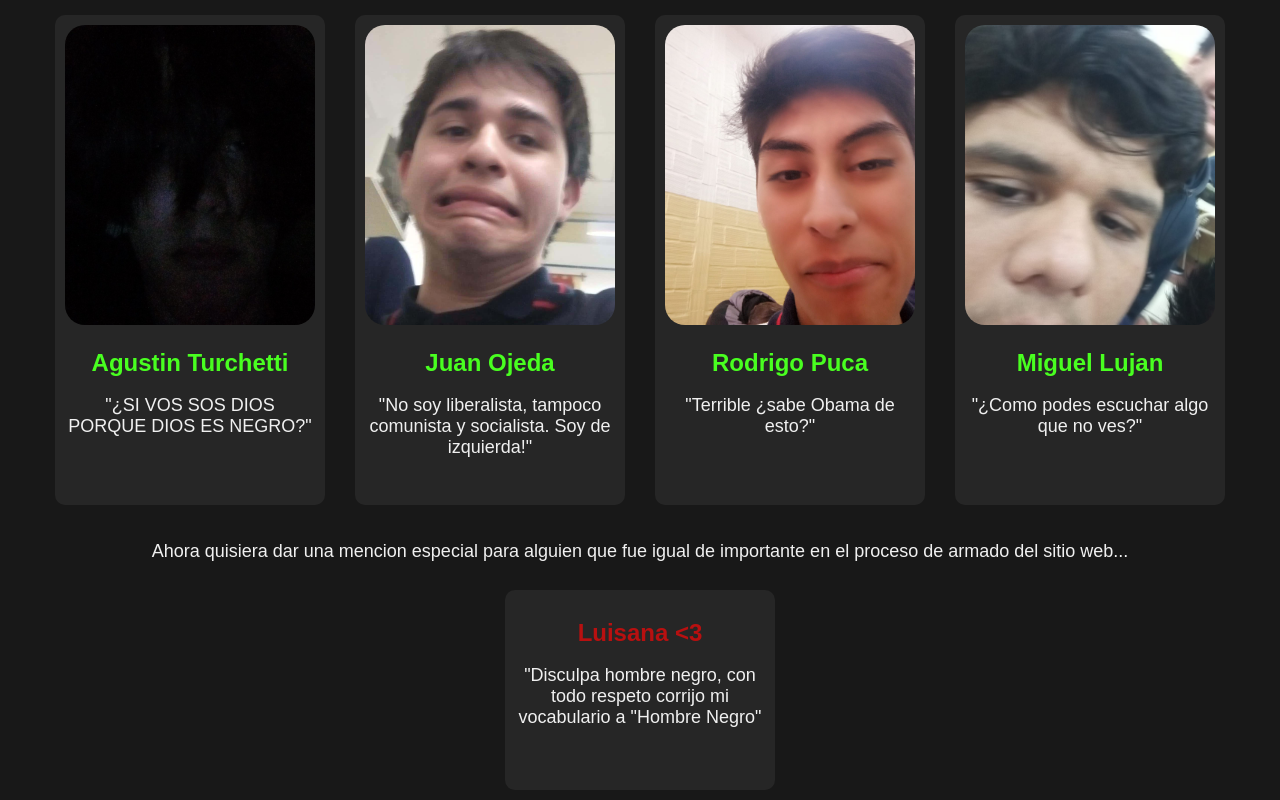
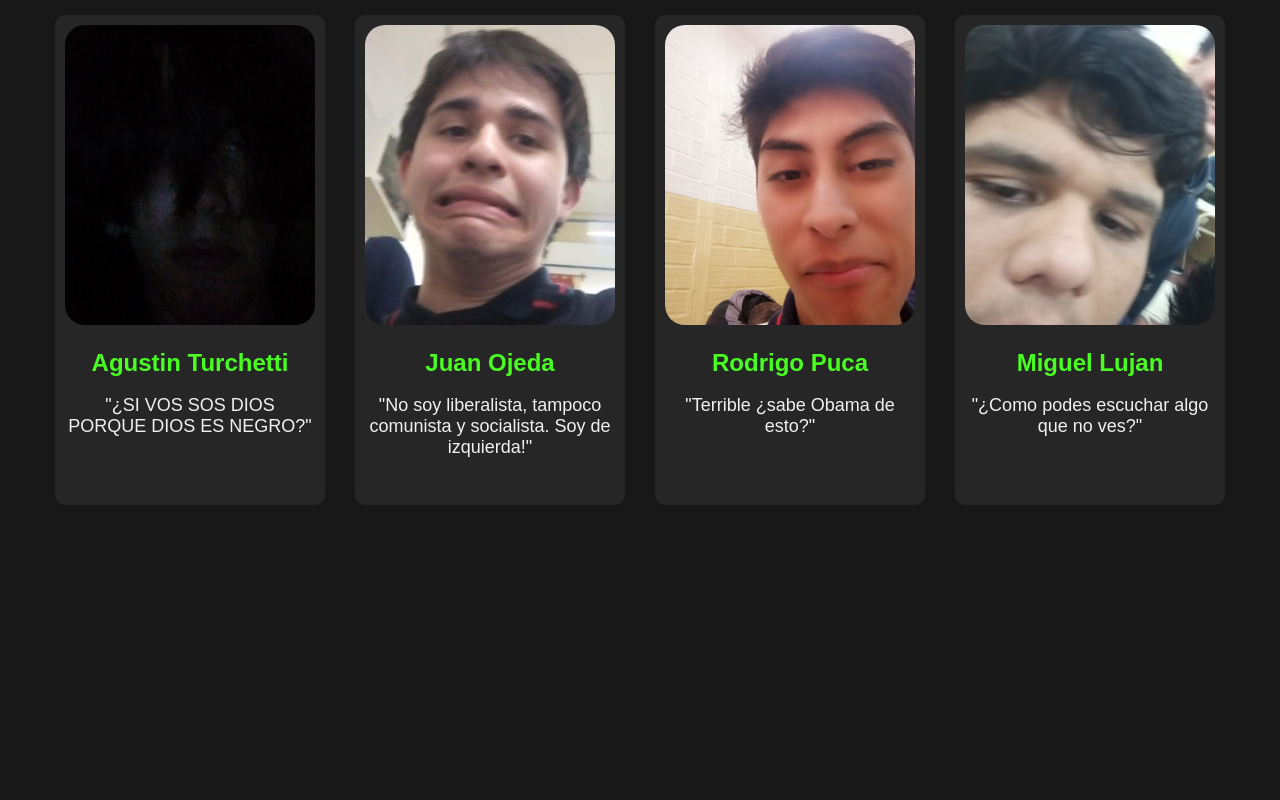
Before and after one commit to agustur/web, a plain HTML site: page nosotros.html in a window 1280 px wide. Shown: the part 595-1395 px from the top of the page. After the commit the page ends 1110 px from the top, so only its background shows below. Drawn offline with nearby package versions, Linux system fonts and the light colour scheme; a web font is replaced by a local one.

Commit message:
Fix HTML formatting and clean up content

```diff
--- a/nosotros.html
+++ b/nosotros.html
@@ -58,15 +58,6 @@
                         </div>
                 </div>
             </div>
-            <div class="topics-container">
-                <p>Ahora quisiera dar una mencion especial para alguien que fue igual de importante en el proceso de armado del sitio web...</p>
-                <div class="topics">
-                        <div class="topic2">
-                            <h2 class="LuisanaMiAmor">Luisana <3</h2>
-                            <p>"Disculpa hombre negro, con todo respeto corrijo mi vocabulario a "Hombre Negro"</p>
-                        </div>
-                </div>
-            </div>
     </div>
 </body>
 </html>
```
